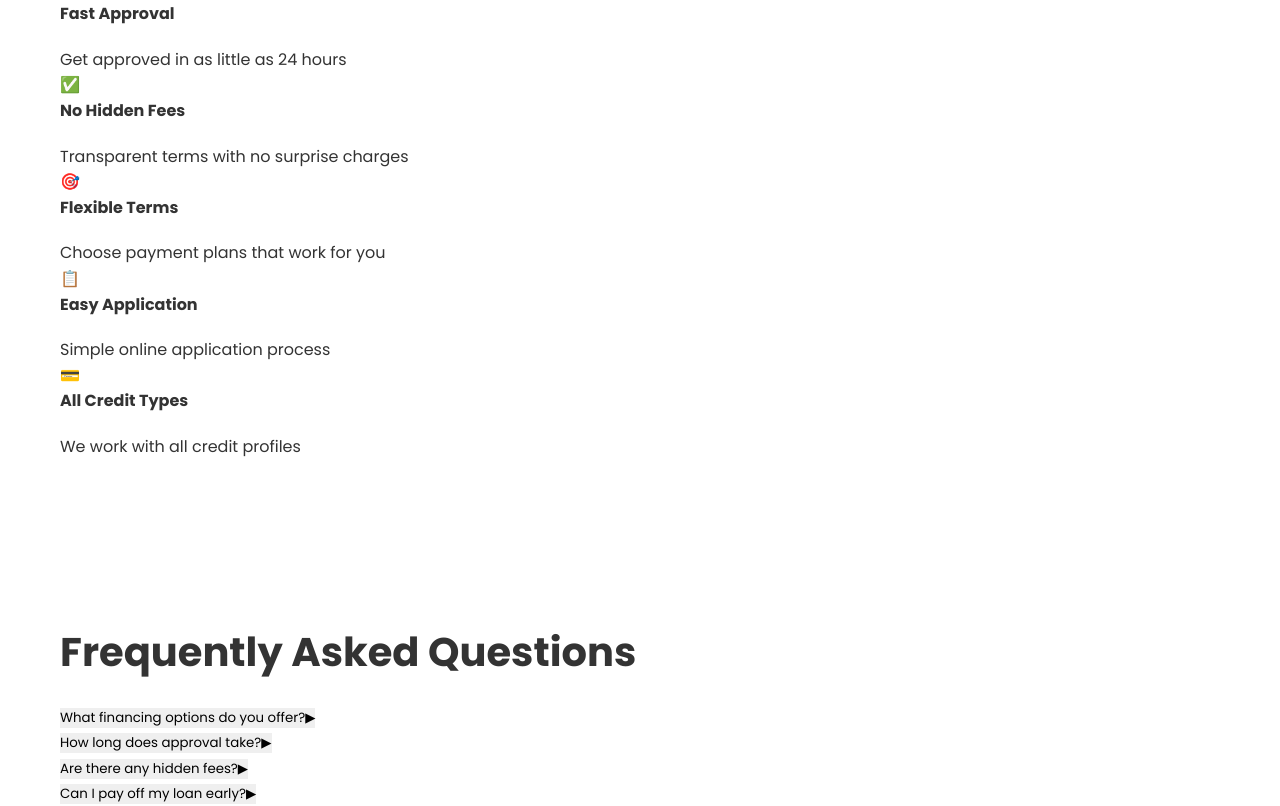
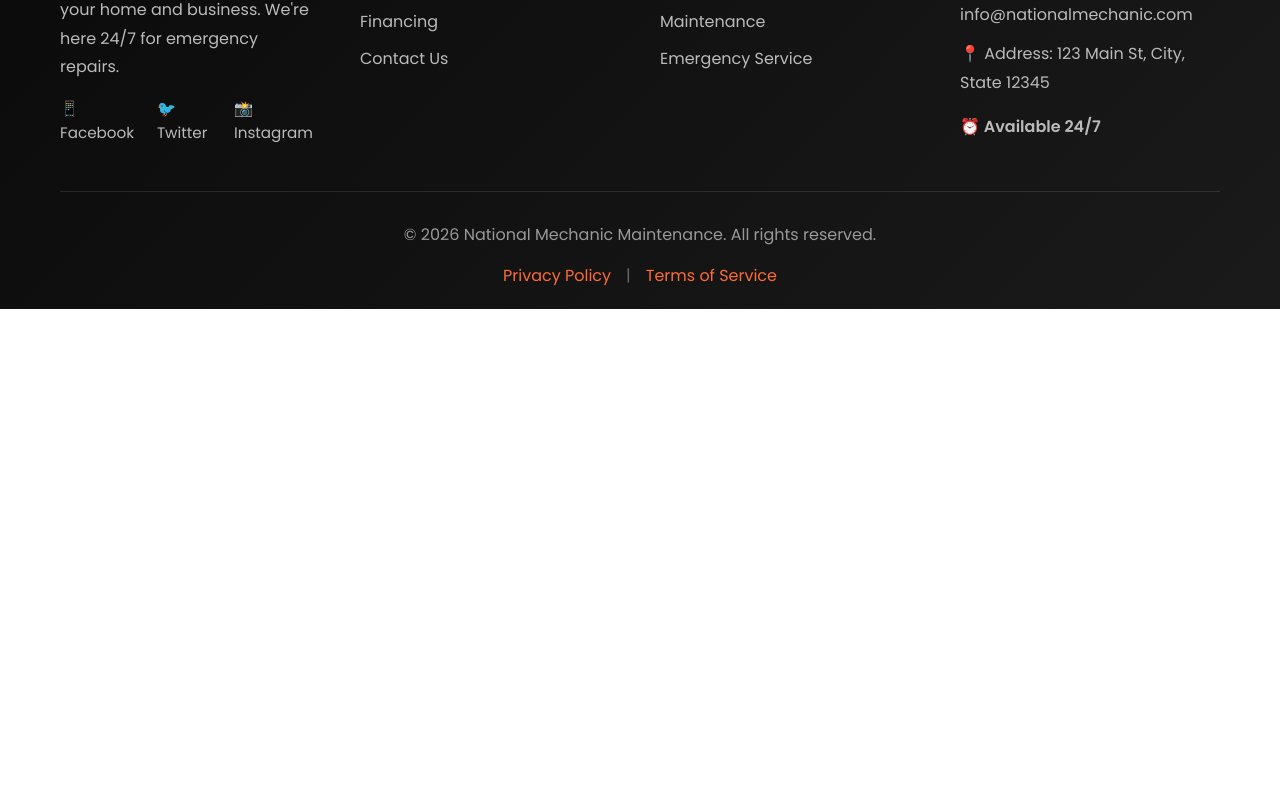
Before and after one commit to FatinahM/NationalMechanicMaintenance, a React (Create React App) app: page /financing in a window 1280 px wide. Shown: the part 2474-3280 px from the top of the page. After the commit the page ends 2783 px from the top, so only its background shows below. Built offline with nearby package versions, Linux system fonts and the light colour scheme.

Commit message:
more tweak to fianance page

```diff
--- a/src/pages/FinancingPage.js
+++ b/src/pages/FinancingPage.js
@@ -86,44 +86,6 @@ function FinancingPage() {
         </div>
       </section>
 
-      {/* Rest of your sections remain unchanged */}
-      <section className="why-finance section-padding">
-        <div className="container">
-          <h2>Why Finance With Us?</h2>
-          <div className="benefits-grid">
-            <div className="benefit-item"><div className="benefit-icon">💰</div><h4>Low Interest Rates</h4><p>Competitive rates starting as low as 6.99% APR</p></div>
-            <div className="benefit-item"><div className="benefit-icon">⚡</div><h4>Fast Approval</h4><p>Get approved in as little as 24 hours</p></div>
-            <div className="benefit-item"><div className="benefit-icon">✅</div><h4>No Hidden Fees</h4><p>Transparent terms with no surprise charges</p></div>
-            <div className="benefit-item"><div className="benefit-icon">🎯</div><h4>Flexible Terms</h4><p>Choose payment plans that work for you</p></div>
-            <div className="benefit-item"><div className="benefit-icon">📋</div><h4>Easy Application</h4><p>Simple online application process</p></div>
-            <div className="benefit-item"><div className="benefit-icon">💳</div><h4>All Credit Types</h4><p>We work with all credit profiles</p></div>
-          </div>
-        </div>
-      </section>
-
-
-
-      <section className="faq-section section-padding">
-        <div className="container">
-          <h2>Frequently Asked Questions</h2>
-          <div className="faq-container">
-            {faq.map((item, index) => (
-              <div key={index} className="faq-item">
-                <button className="faq-question" onClick={() => setOpenFAQ(openFAQ === index ? null : index)}>
-                  <span>{item.question}</span>
-                  <span className="faq-arrow">{openFAQ === index ? '▼' : '▶'}</span>
-                </button>
-                {openFAQ === index && (
-                  <div className="faq-answer">
-                    <p>{item.answer}</p>
-                  </div>
-                )}
-              </div>
-            ))}
-          </div>
-        </div>
-      </section>
-
       <p className="disclaimer">*Terms and conditions apply. APR rates subject to credit approval. Ask about current promotional offers.</p>
     </div>
   );
```
